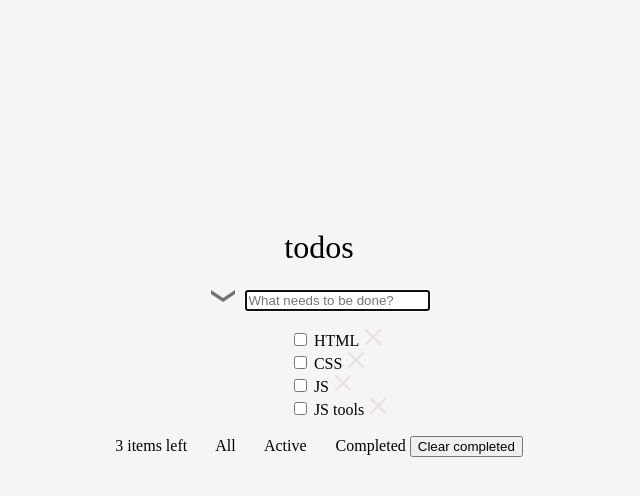
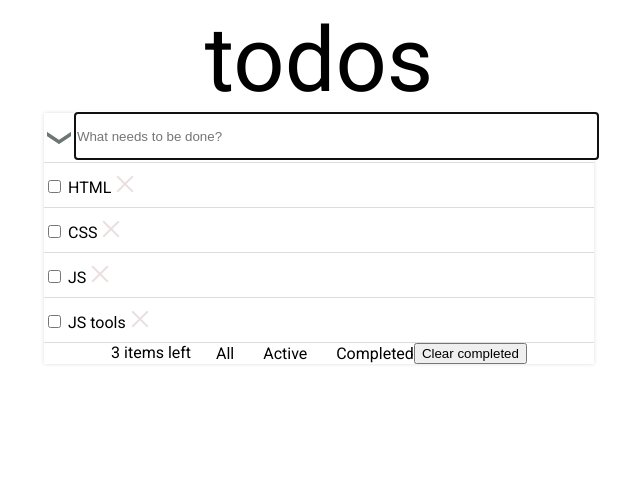
Before and after one commit to ok-technopolis-autumn-2019/Almaz_Shakirov, a plain HTML site: page index.html in a window 1280 px wide. Shown: the whole page, without its empty margins (321-961 px from the left). Drawn offline with Linux system fonts and the light colour scheme.

Commit message:
some changes

```diff
--- a/index.html
+++ b/index.html
@@ -4,29 +4,23 @@
 	<meta charset="UTF-8">
 	<title>todos</title>
 	<link href="style.css" rel="stylesheet">
+	<link href="https://fonts.googleapis.com/css?family=Roboto&display=swap" rel="stylesheet">
 </head>
 <body>
+	<header class="todos__header">todos</header>
 	<div class="todos">
-			<header class="todos__header">
-				<h1 class="title">todos</h1>
-			</header>
-
-			<section class="todos__main main">
 		<div class="main">
-					<div class="main__selectAll">
-						<button class="main__selectAll__button button" aria-label="Select all"></button>
-					</div>
-					<div class="main__newTask">
-						<input class="maint__newTask__input" type="text" placeholder="What needs to be done?" aria-label="Add new item" autofocus="autofocus">
+			<button class="main__select-all-button button" aria-label="Select all"></button>
+			<div class="main__new-task">
+				<input class="main__new-task-input" type="text" placeholder="What needs to be done?" aria-label="Add new item" autofocus="autofocus">
 			</div>
 		</div>
-			</section>
 
-			<section class="todos__tasks">
+		<div class="todos__tasks">
 			<ul class="todos__tasks__list list">
 				<li class=list__item>
 					<div class="list__item__view">
-							<input class="list__item__view__status" type="checkbox" aria-label="Active task: HTML">
+						<input class="list__item__view-status" type="checkbox" aria-label="Active task: HTML">
 						<span class="list__item__view__name">HTML</span>
 						<button class="list__item__delete" aria-label="Delete this task"></button>
 					</div>
@@ -37,7 +31,7 @@
 				</li>
 				<li class=list__item>
 					<div class="list__item__view">
-							<input class="list__item__status" type="checkbox" aria-label="Completed task: CSS">
+						<input class="list__item__view-status" type="checkbox" aria-label="Completed task: CSS">
 						<span class="list__item__name">CSS</span>
 						<button class="list__item__delete" aria-label="Delete this task"></button>
 					</div>
@@ -48,7 +42,7 @@
 				</li>
 				<li class=list__item>
 					<div class="list__item__view">
-							<input class="list__item__status" type="checkbox" aria-label="Active task: JS">
+						<input class="list__item__view-status" type="checkbox" aria-label="Active task: JS">
 						<span class="list__item__name">JS</span>
 						<button class="list__item__delete" aria-label="Delete this task"></button>
 					</div>
@@ -59,7 +53,7 @@
 				</li>
 				<li class=list__item>
 					<div class="list__item__view">
-							<input class="list__item__status" type="checkbox" aria-label="Active task: JS tools">
+						<input class="list__item__view-status" type="checkbox" aria-label="Active task: JS tools">
 						<span class="list__item__name">JS tools</span>
 						<button class="list__item__delete" aria-label="Delete this task"></button>
 					</div>
@@ -69,13 +63,13 @@
 					</div>
 				</li>
 			</ul>
-			</section>
+		</div>
 
-			<section class="todos__actionBar actionBar">
-				<div class="actionBar__item">
+		<div class="todos__action-bar action-bar">
+			<div class="action-bar__item">
 				<div class="task-counter">3 items left</div>
 			</div>
-				<div class="actionBar__item">
+			<div class="action-bar__item">
 				<div class="task-filter" aria-label="Filter tasks" role="group">
 					<label class="task-filter__radio">
 						<input class="task-filter__input" type="radio" name="choosenFilter" value="All">
@@ -91,10 +85,10 @@
 					</label>
 				</div>
 			</div>
-				<div class="actionBar__item">
+			<div class="action-bar__item">
 				<button class="task-completed">Clear completed</button>
 			</div>
-			</section>
+		</div>
 	</div>
 </body>
 </html>
--- a/style.css
+++ b/style.css
@@ -1,52 +1,84 @@
 body {
-	background-color: #f5f5f5;
+	display: flex;
+	flex-flow: column;
+    align-items: center;
+    justify-content: center;
+    font-family: "Roboto", sans-serif;
+}
+
+.todos__header {
+	font-size: 90px	;
 }
 
 .todos {
+	position: relative;
 	display: flex;
     flex-direction: column;
+    width: 550px;
+    box-shadow: 0px 0px 4px #deddd7;
     align-items: center;
-    padding-top: 200px;
 }
 
-.title {
-	font-weight: 500;
+.main {
+	display: flex;
+	width: 100%;
+	flex-direction: row;
+	box-shadow: inset 0px -1px 0px #deddd7;
 }
 
-.main__selectAll {
-	display: inline-block;
+.main__select-all-button {
+	background: url(images/arrow.svg) no-repeat;
+	border: none;
+	width: 32px;
+	height: 50px;
+	background-position: center;
 }
 
-.main__newTask {
-	display: inline-block;
+.main__select-all-button:hover {
+	background-color: white;
 }
 
-.main__selectAll__button {
-	background: url(images/arrow.png) no-repeat;
-	border: none;
-	width: 32px;
-	height: 18px;
+.main__new-task {
+	width: 100%;
 }
 
-.main__selectAll__button:hover {
-	background-color: white;
+.main__new-task-input {
+	width: 100%;
+	min-height: 44px;
+	border: 0;
+}
+
+
+.todos__tasks {
+	width: 100%;
+}
+
+.list {
+	list-style-type: none;
+	word-wrap: break-word;
+	padding: 0;
+	margin: 0;
+}
+
+.list__item {
+	display: flex;
+	align-items: center;
+	min-height: 45px;
+	box-shadow: inset 0px -1px 0px #deddd7;
 }
 
 .list__item:hover {
 	background-color: white;
 }
 
-.todos__tasks__list {
-	list-style-type: none;
-}
-
-.actionBar__item {
-	display: inline-block;
+.todos__action-bar {
+	display: flex;
+	flex-direction: row;
 }
 
 .list__item__delete {
 	border: none;
-	background: url(images/rectangle.png) no-repeat;
+	background: url(images/rectangle.svg) no-repeat;
 	width: 20px;
 	height: 20px;
 	padding-top: 10px;
```
Also changed, not shown: images/arrow.png (deleted), images/arrow.svg (added), images/rectangle.png (deleted), images/rectangle.svg (added). Lines whose indentation alone changed are shown as unchanged.
